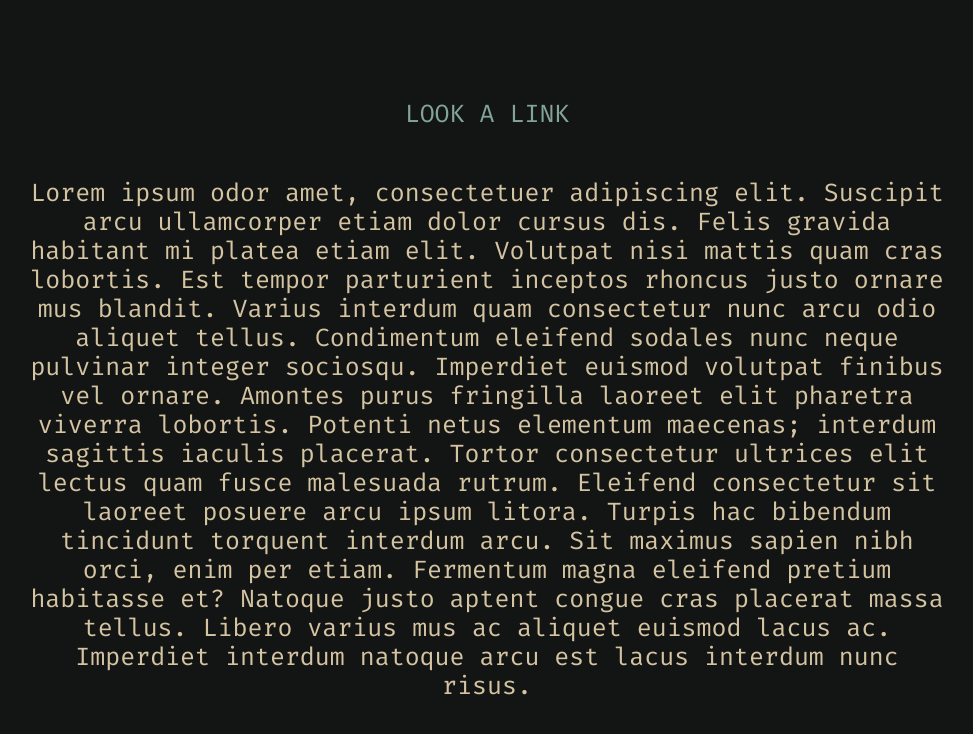
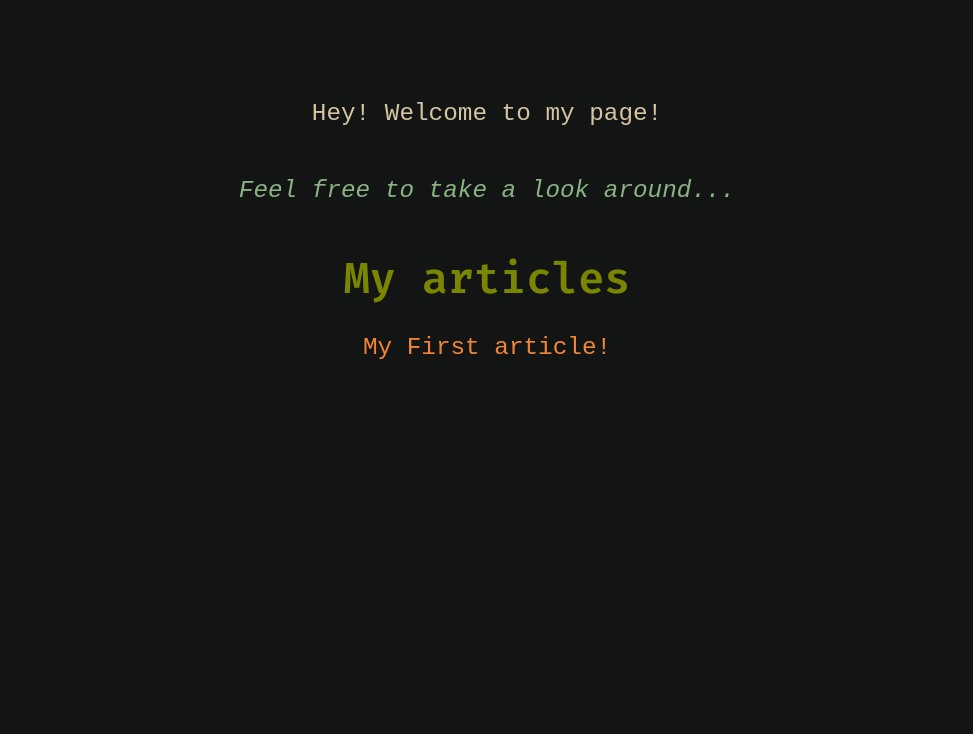
Before and after one commit to Ace-Extrenof/blog, a plain HTML site: page docs/index.html in a window 1280 px wide. Shown: the whole page, without its empty margins (153-1126 px from the left). Drawn offline with Linux system fonts and the light colour scheme.

Commit message:
first article + style changes

```diff
--- a/docs/index.html
+++ b/docs/index.html
@@ -9,19 +9,10 @@
 </head>
 
 <body>
-    <a href="first.html">LOOK A LINK</a>
-    <p>Lorem ipsum odor amet, consectetuer adipiscing elit. Suscipit arcu ullamcorper etiam dolor cursus dis. Felis
-        gravida habitant mi platea etiam elit. Volutpat nisi mattis quam cras lobortis. Est tempor parturient inceptos
-        rhoncus justo ornare mus blandit. Varius interdum quam consectetur nunc arcu odio aliquet tellus. Condimentum
-        eleifend sodales nunc neque pulvinar integer sociosqu. Imperdiet euismod volutpat finibus vel ornare. Amontes
-        purus fringilla laoreet elit pharetra viverra lobortis. Potenti netus elementum maecenas; interdum sagittis
-        iaculis placerat.
-
-        Tortor consectetur ultrices elit lectus quam fusce malesuada rutrum. Eleifend consectetur sit laoreet posuere
-        arcu ipsum litora. Turpis hac bibendum tincidunt torquent interdum arcu. Sit maximus sapien nibh orci, enim per
-        etiam. Fermentum magna eleifend pretium habitasse et? Natoque justo aptent congue cras placerat massa tellus.
-        Libero varius mus ac aliquet euismod lacus ac. Imperdiet interdum natoque arcu est lacus interdum nunc risus.
-    </p>
+    <p>Hey! Welcome to my page!</p>
+    <p class="italic">Feel free to take a look around...</p>
+    <h1>My articles</h1>
+    <a class="article" href="first.html">My First article!</a>
 </body>
 
 </html>
--- a/docs/style.css
+++ b/docs/style.css
@@ -12,6 +12,20 @@
 @font-face {
     font-family: "Fira Code";
     src: url('FiraCode-Regular.ttf') format('truetype');
+
+    font-family: "Fira Code Bold";
+    src: url('ttf/FiraCode-SemiBold.ttf') format('truetype');
+}
+
+h1 {
+    font-size: 2em;
+    color: #7a8601;
+    font-family: "Fira Code Bold";
+}
+
+.italic {
+    font-style: italic;
+    color: #89b482;
 }
 
 a {
@@ -23,3 +37,12 @@ a {
 a:hover {
   color: #7a8716;
 }
+
+.article {
+    color: #f28534;
+    transition: color 0.3s ease-in-out;
+}
+
+.article:hover {
+  color: #a89984;
+}
```
Also changed, not shown: docs/first.html (+9 -3 lines), 3 other files.
